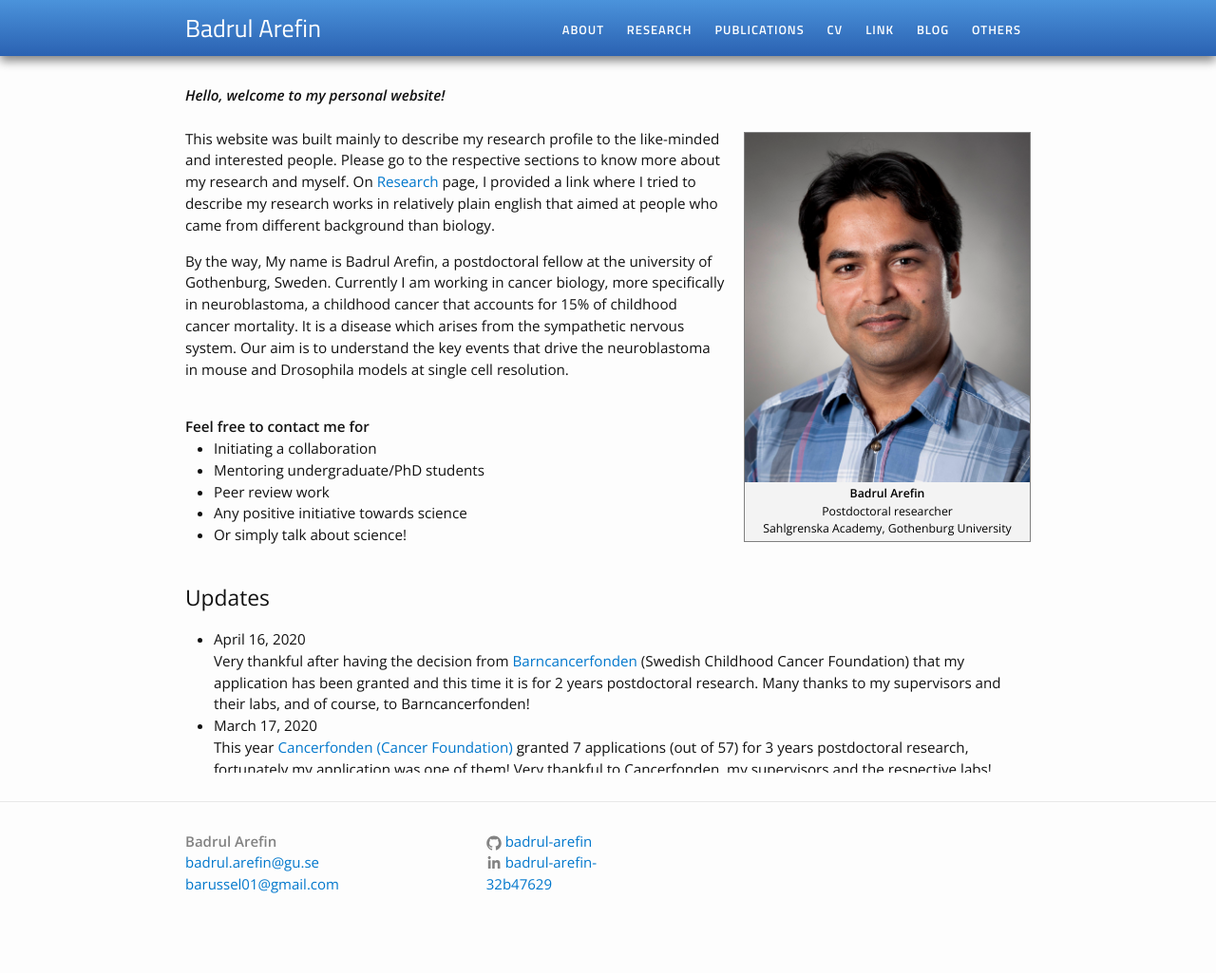
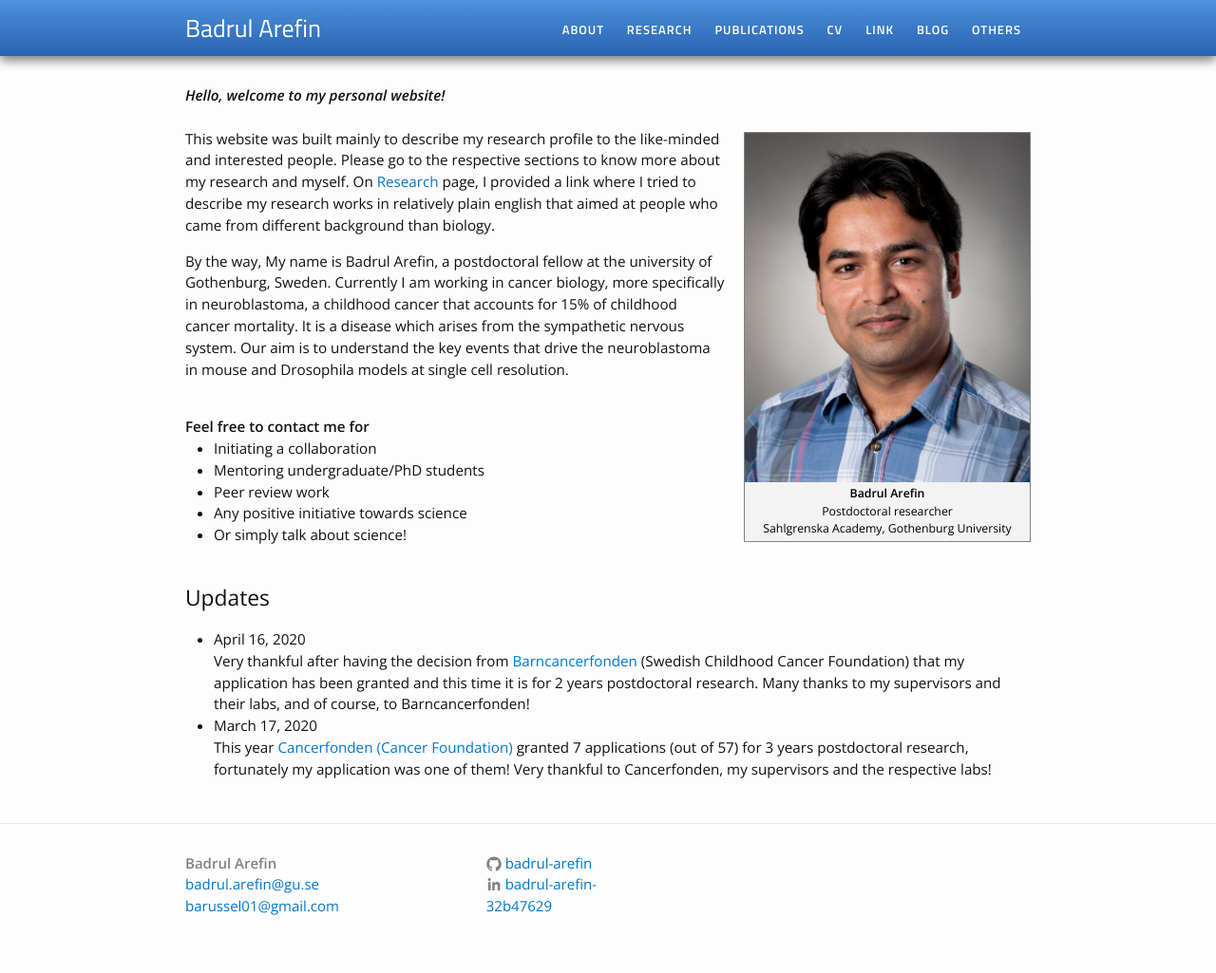
Before and after one commit to Badrul-Arefin/badrul-arefin.github.io, a Jekyll site: the page built from index.html, in a window 1280 px wide. Shown: the whole page at 95% size. Built offline with Jekyll 4.4.1, drawn with Linux system fonts in a browser that asks for light colours; before the commit the page ends 1002 px from its top, so only the background shows below that.

Commit message:
Update index.html

```diff
--- a/index.html
+++ b/index.html
@@ -29,7 +29,7 @@ layout: default
 </ul>
 
 <h2>Updates</h2>
-<div class="updates" style="height: 10em; overflow-y: scroll;">
+<div class="updates">
 <ul>
  <li> April 16, 2020<br> Very thankful after having the decision from <a href="https://www.barncancerfonden.se/for-forskare/forskningsanslag/beviljade-forskningsanslag-och-tjanster/">
   Barncancerfonden </a> (Swedish Childhood Cancer Foundation)
```
